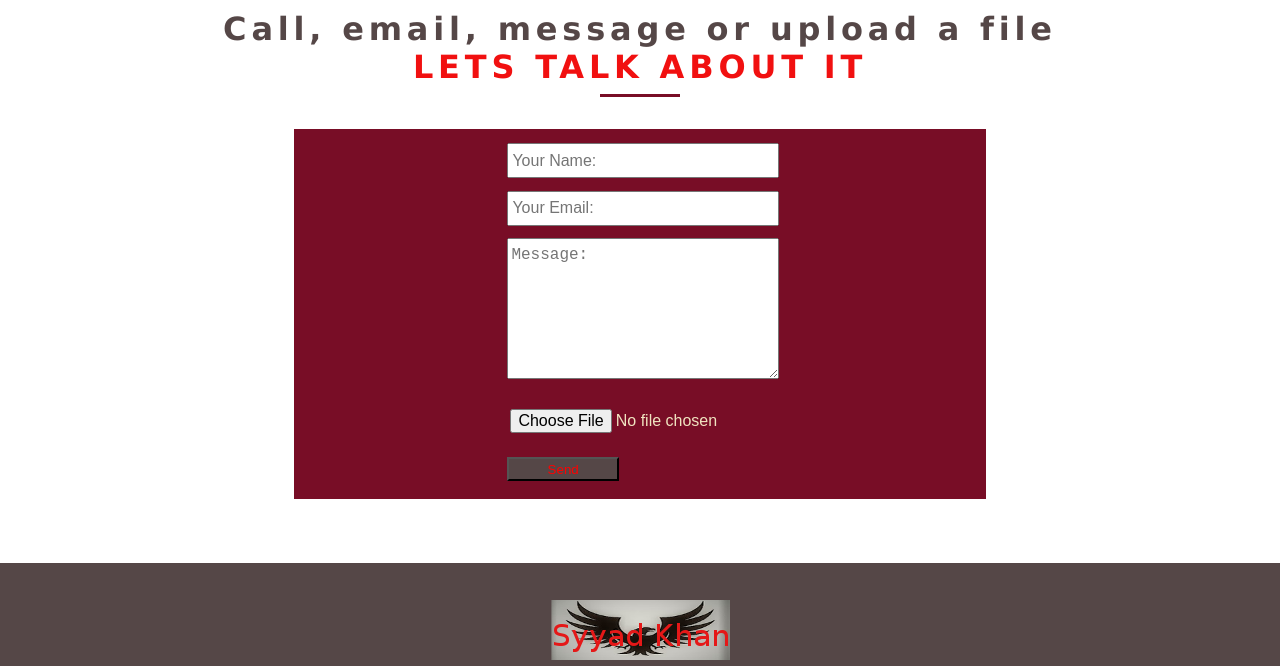
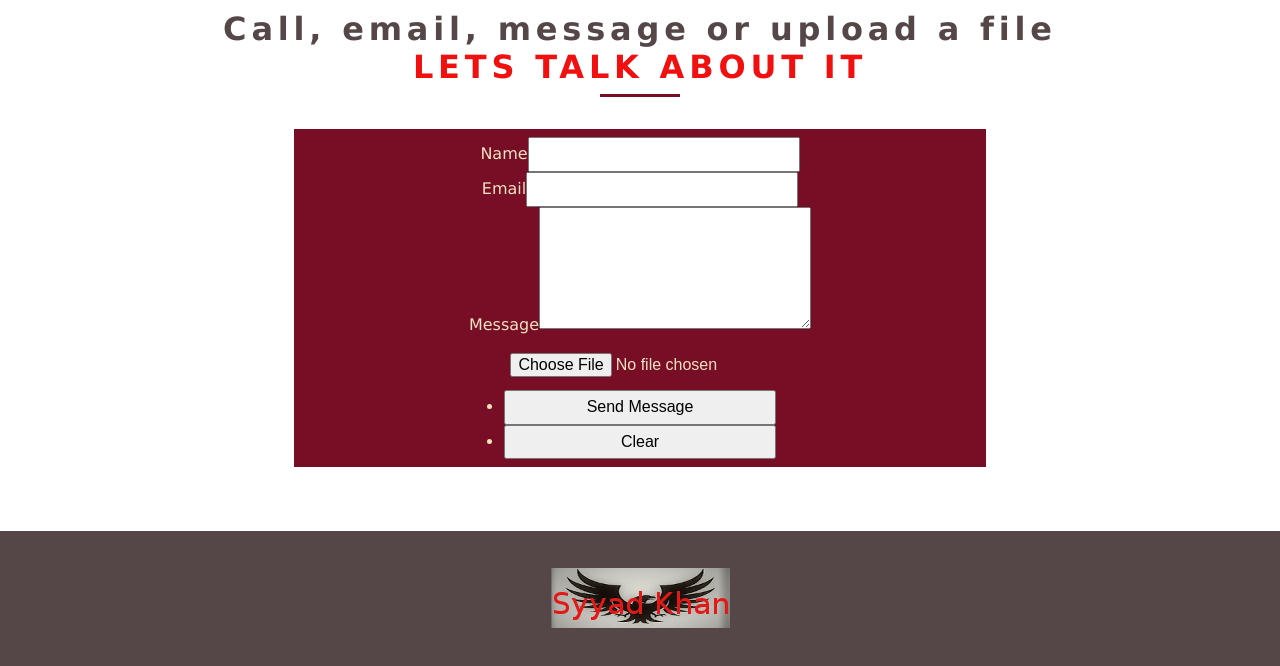
Before and after one commit to KhanDoors/skportfolio, a Gatsby site: page /contact in a window 1280 px wide. Shown: the part 723-1389 px from the top of the page. Built offline with nearby package versions, Linux system fonts and the light colour scheme; Gatsby itself is replaced by a stand-in of ours.

Commit message:
cx fingers

```diff
--- a/src/components/contactForm/ContactForm.js
+++ b/src/components/contactForm/ContactForm.js
@@ -13,33 +13,34 @@ const ContactForm = () => (
       <form
         className="contactForm"
         name="contact"
-        method="POST"
+        method="post"
         data-netlify="true"
         data-netlify-recaptcha="true"
       >
-        <p>
-          <label>
-            <input type="text" name="name" placeholder="Your Name:" />
-          </label>
-        </p>
-        <p>
-          <label>
-            <input type="email" name="email" placeholder="Your Email:" />
-          </label>
-        </p>
-
-        <p>
-          <label>
-            <textarea name="message" rows="7" placeholder="Message:" />
-          </label>
-        </p>
+        <div className="field half first">
+          <label htmlFor="name">Name</label>
+          <input type="text" name="name" id="name" />
+        </div>
+        <div className="field half">
+          <label htmlFor="email">Email</label>
+          <input type="text" name="email" id="email" />
+        </div>
+        <div className="field">
+          <label htmlFor="message">Message</label>
+          <textarea name="message" id="message" rows="6" />
+        </div>
         <p>
           <input type="file" name="myfile" placeholder="Upload File" />
         </p>
         <div data-netlify-recaptcha="true" />
-        <p>
-          <button type="submit">Send</button>
-        </p>
+        <ul className="actions">
+          <li>
+            <input type="submit" value="Send Message" className="special" />
+          </li>
+          <li>
+            <input type="reset" value="Clear" />
+          </li>
+        </ul>
       </form>
     </FormWrapper>
   </Section>
```
